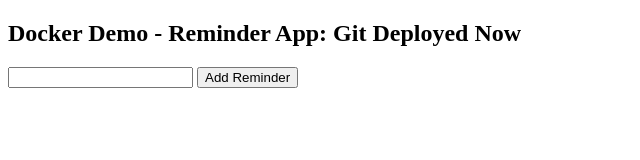
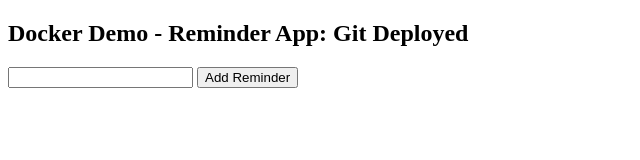
Before and after one commit to SamDonald-A/sample-nodejs-app, a plain HTML site: page frontend/index.html in a window 1280 px wide. Shown: the full height of the page, 0-640 px from the left. Drawn offline with Linux system fonts and the light colour scheme; no server answers.

Commit message:
Update index.html

```diff
--- a/frontend/index.html
+++ b/frontend/index.html
@@ -3,7 +3,7 @@
 
 <body>
 
-<h2>Docker Demo - Reminder App: Git Deployed Now</h2>
+<h2>Docker Demo - Reminder App: Git Deployed </h2>
 
 <input id="name">
 
```
